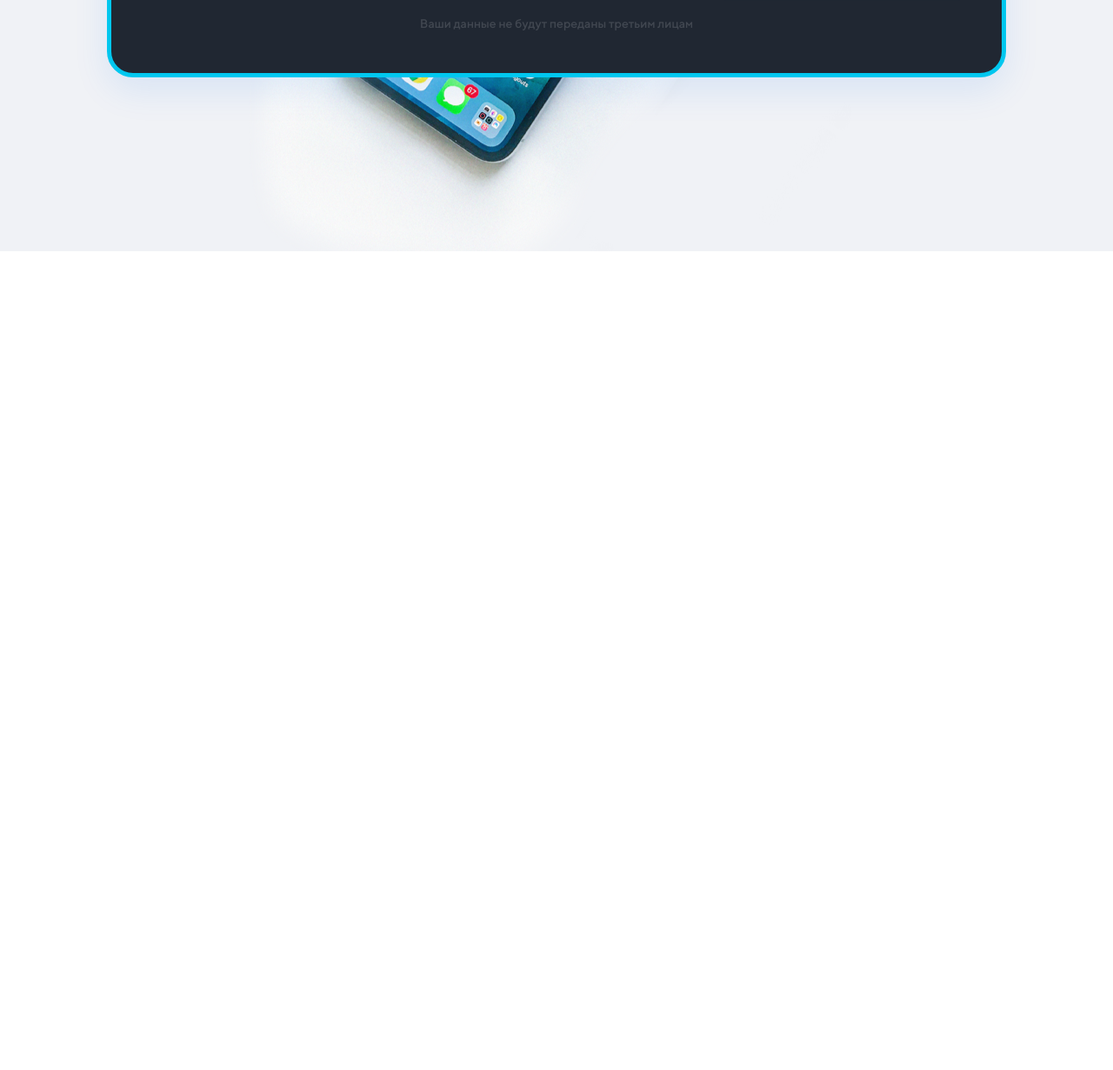
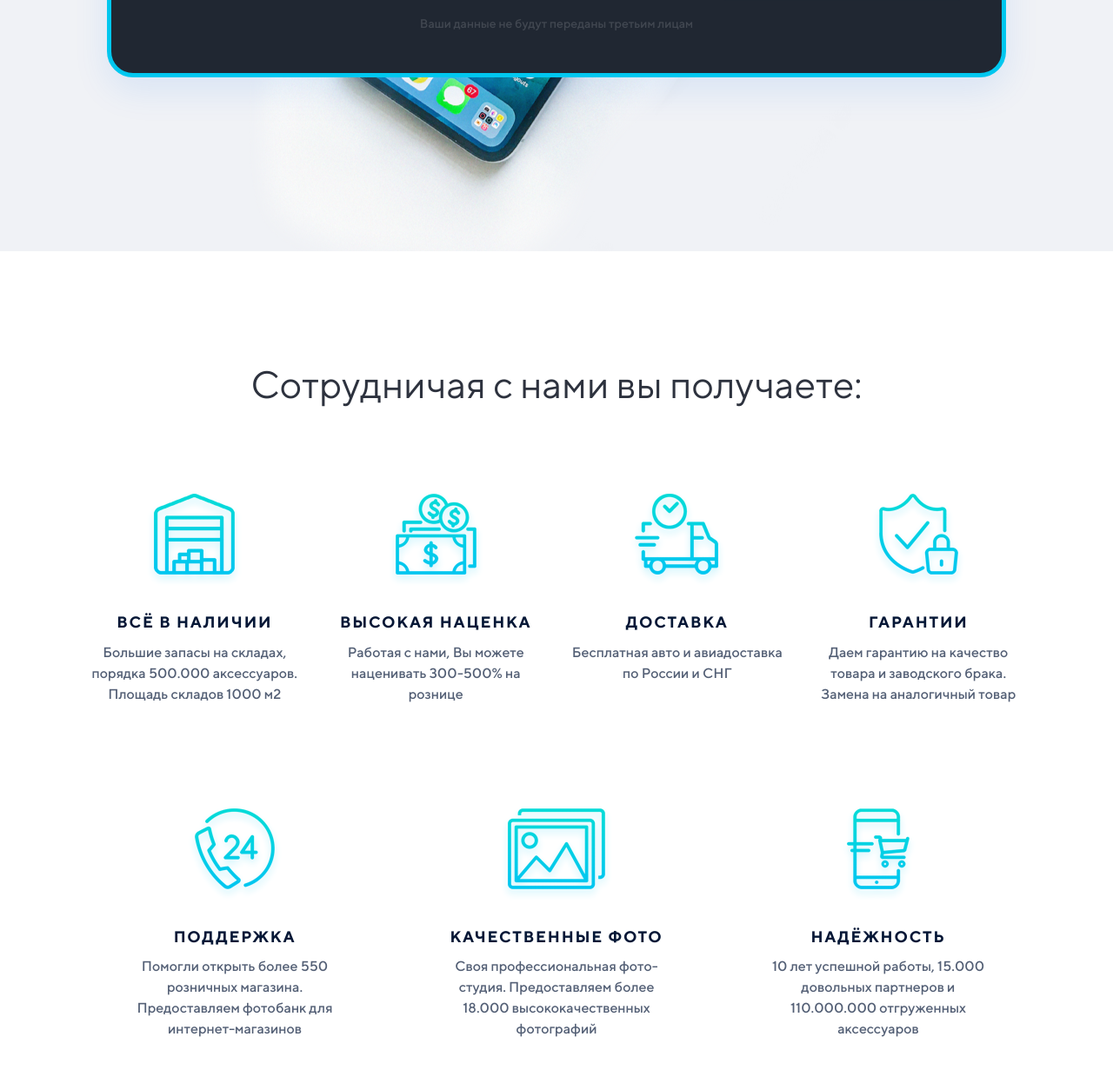
Before and after one commit to Bob-chemist/cifrovoy-ray, a website: page src/index.html in a window 1280 px wide. Shown: the part 2296-3527 px from the top of the page at 87% size. Before the commit the page ends 2585 px from the top, so only its background shows below. Drawn offline with nearby package versions, Linux system fonts and the light colour scheme.

Commit message:
Coop section added

```diff
--- a/src/css/style.css
+++ b/src/css/style.css
@@ -374,17 +374,17 @@ input::placeholder {
   }
 }
 
-.main__goods {
-  background-color: #f0f2f6;
-  padding-top: 120px;
-}
-
-.main__goods_title {
+.main__title {
   text-align: center;
   font-size: 44px;
   font-weight: 400;
   color: #2d323e;
   margin-bottom: 90px;
+}
+
+.main__goods {
+  background-color: #f0f2f6;
+  padding-top: 120px;
 }
 
 .main__goods_list {
@@ -458,6 +458,50 @@ input::placeholder {
   max-width: 1034px;
   margin: 0 auto;
   padding: 50px 20px 30px 20px;
+}
+
+.main__coop {
+  padding-top: 120px;
+}
+
+.main__coop_list {
+  display: -webkit-box;
+  display: -ms-flexbox;
+  display: flex;
+  -ms-flex-pack: distribute;
+  justify-content: space-around;
+  -ms-flex-wrap: wrap;
+  flex-wrap: wrap;
+  -webkit-box-flex: 1;
+  -ms-flex-positive: 1;
+  flex-grow: 1;
+}
+
+.main__coop_item {
+  width: 250px;
+  text-align: center;
+  margin-bottom: 100px;
+  margin-left: 10px;
+  margin-right: 10px;
+}
+
+.main__coop_item img {
+  margin-bottom: 31px;
+}
+
+.main__coop_item_title {
+  color: #051736;
+  font-size: 18px;
+  font-weight: 700;
+  text-transform: uppercase;
+  letter-spacing: 1.8px;
+  margin-bottom: 12px;
+}
+
+.main__coop_item_text {
+  color: #535f75;
+  font-size: 16px;
+  font-weight: 500;
 }
 .main__banner {
   background-image: url("../img/background.png");
@@ -568,6 +612,49 @@ input::placeholder {
     font-size: 18px;
   }
 }
+.main__coop {
+  padding-top: 120px;
+}
+
+.main__coop_list {
+  display: -webkit-box;
+  display: -ms-flexbox;
+  display: flex;
+  -ms-flex-pack: distribute;
+  justify-content: space-around;
+  -ms-flex-wrap: wrap;
+  flex-wrap: wrap;
+  -webkit-box-flex: 1;
+  -ms-flex-positive: 1;
+  flex-grow: 1;
+}
+
+.main__coop_item {
+  width: 250px;
+  text-align: center;
+  margin-bottom: 100px;
+  margin-left: 10px;
+  margin-right: 10px;
+}
+
+.main__coop_item img {
+  margin-bottom: 31px;
+}
+
+.main__coop_item_title {
+  color: #051736;
+  font-size: 18px;
+  font-weight: 700;
+  text-transform: uppercase;
+  letter-spacing: 1.8px;
+  margin-bottom: 12px;
+}
+
+.main__coop_item_text {
+  color: #535f75;
+  font-size: 16px;
+  font-weight: 500;
+}
 .main__form {
   background-color: #f0f2f6;
   min-height: 584px;
@@ -587,17 +674,17 @@ input::placeholder {
   margin: 0 auto;
   padding: 50px 20px 30px 20px;
 }
-.main__goods {
-  background-color: #f0f2f6;
-  padding-top: 120px;
-}
-
-.main__goods_title {
+.main__title {
   text-align: center;
   font-size: 44px;
   font-weight: 400;
   color: #2d323e;
   margin-bottom: 90px;
+}
+
+.main__goods {
+  background-color: #f0f2f6;
+  padding-top: 120px;
 }
 
 .main__goods_list {
--- a/src/index.html
+++ b/src/index.html
@@ -147,7 +147,7 @@
       </div>
       <div class="main__goods">
         <div class="container">
-          <h2 class="main__goods_title">Наш ассортимент</h2>
+          <h2 class="main__title">Наш ассортимент</h2>
           <div class="main__goods_list">
             <a href="#">
               <figure class="main__goods_list_item">
@@ -242,6 +242,67 @@
           </p>
         </div>
       </div>
+      <div class="main__coop">
+        <div class="container">
+          <div class="main__title">Сотрудничая с нами вы получаете:</div>
+          <div class="main__coop_list">
+            <div class="main__coop_item">
+              <img src="./img/coop/store.png" alt="availability" />
+              <h3 class="main__coop_item_title">Всё в наличии</h3>
+              <p class="main__coop_item_text">
+                Большие запасы на складах, порядка 500.000 аксессуаров. Площадь
+                складов 1000 м2
+              </p>
+            </div>
+            <div class="main__coop_item">
+              <img src="./img/coop/money.png" alt="money" />
+              <h3 class="main__coop_item_title">Высокая наценка</h3>
+              <p class="main__coop_item_text">
+                Работая с нами, Вы можете наценивать 300-500% на рознице
+              </p>
+            </div>
+            <div class="main__coop_item">
+              <img src="./img/coop/track.png" alt="logistics" />
+              <h3 class="main__coop_item_title">доставка</h3>
+              <p class="main__coop_item_text">
+                Бесплатная авто и авиадоставка по России и СНГ
+              </p>
+            </div>
+            <div class="main__coop_item">
+              <img src="./img/coop/protection.png" alt="shield" />
+              <h3 class="main__coop_item_title">гарантии</h3>
+              <p class="main__coop_item_text">
+                Даем гарантию на качество товара и заводского брака. Замена на
+                аналогичный товар
+              </p>
+            </div>
+            <div class="main__coop_item">
+              <img src="./img/coop/call.png" alt="support" />
+              <h3 class="main__coop_item_title">поддержка</h3>
+              <p class="main__coop_item_text">
+                Помогли открыть более 550 розничных магазина. Предоставляем
+                фотобанк для интернет-магазинов
+              </p>
+            </div>
+            <div class="main__coop_item">
+              <img src="./img/coop/quality.png" alt="quality" />
+              <h3 class="main__coop_item_title">Качественные фото</h3>
+              <p class="main__coop_item_text">
+                Своя профессиональная фото-студия. Предоставляем более 18.000
+                высококачественных фотографий
+              </p>
+            </div>
+            <div class="main__coop_item">
+              <img src="./img/coop/safety.png" alt="safety" />
+              <h3 class="main__coop_item_title">надёжность</h3>
+              <p class="main__coop_item_text">
+                10 лет успешной работы, 15.000 довольных партнеров и 110.000.000
+                отгруженных аксессуаров
+              </p>
+            </div>
+          </div>
+        </div>
+      </div>
     </main>
     <footer class="footer">
       <div class="container">
--- a/src/sass/main.sass
+++ b/src/sass/main.sass
@@ -3,3 +3,4 @@
 @import './main_banner.sass'
 @import './main_goods.sass'
 @import './main_form.sass'
+@import './main_coop.sass'
--- /dev/null
+++ b/src/sass/main_coop.sass
@@ -0,0 +1,28 @@
+.main__coop
+  padding-top: 120px
+  &_list
+    display: flex
+    justify-content: space-around
+    flex-wrap: wrap
+    flex-grow: 1
+  &_item
+    width: 250px
+    text-align: center
+    margin-bottom: 100px
+    margin-left: 10px
+    margin-right: 10px
+
+    img
+      margin-bottom: 31px
+
+    &_title
+      color: #051736
+      font-size: 18px
+      font-weight: 700
+      text-transform: uppercase
+      letter-spacing: 1.8px
+      margin-bottom: 12px
+    &_text
+      color: #535f75
+      font-size: 16px
+      font-weight: 500
--- a/src/sass/main_goods.sass
+++ b/src/sass/main_goods.sass
@@ -1,13 +1,14 @@
 .main
+  &__title
+    text-align: center
+    font-size: 44px
+    font-weight: 400
+    color: #2d323e
+    margin-bottom: 90px
   &__goods
     background-color: #f0f2f6
     padding-top: 120px
-    &_title
-      text-align: center
-      font-size: 44px
-      font-weight: 400
-      color: #2d323e
-      margin-bottom: 90px
+
     &_list
       display: flex
       justify-content: space-around
```
Also changed, not shown: src/img/coop/call.png (added), src/img/coop/money.png (added), src/img/coop/protection.png (added), src/img/coop/quality.png (added), src/img/coop/safety.png (added), src/img/coop/store.png (added), src/img/coop/track.png (added).
